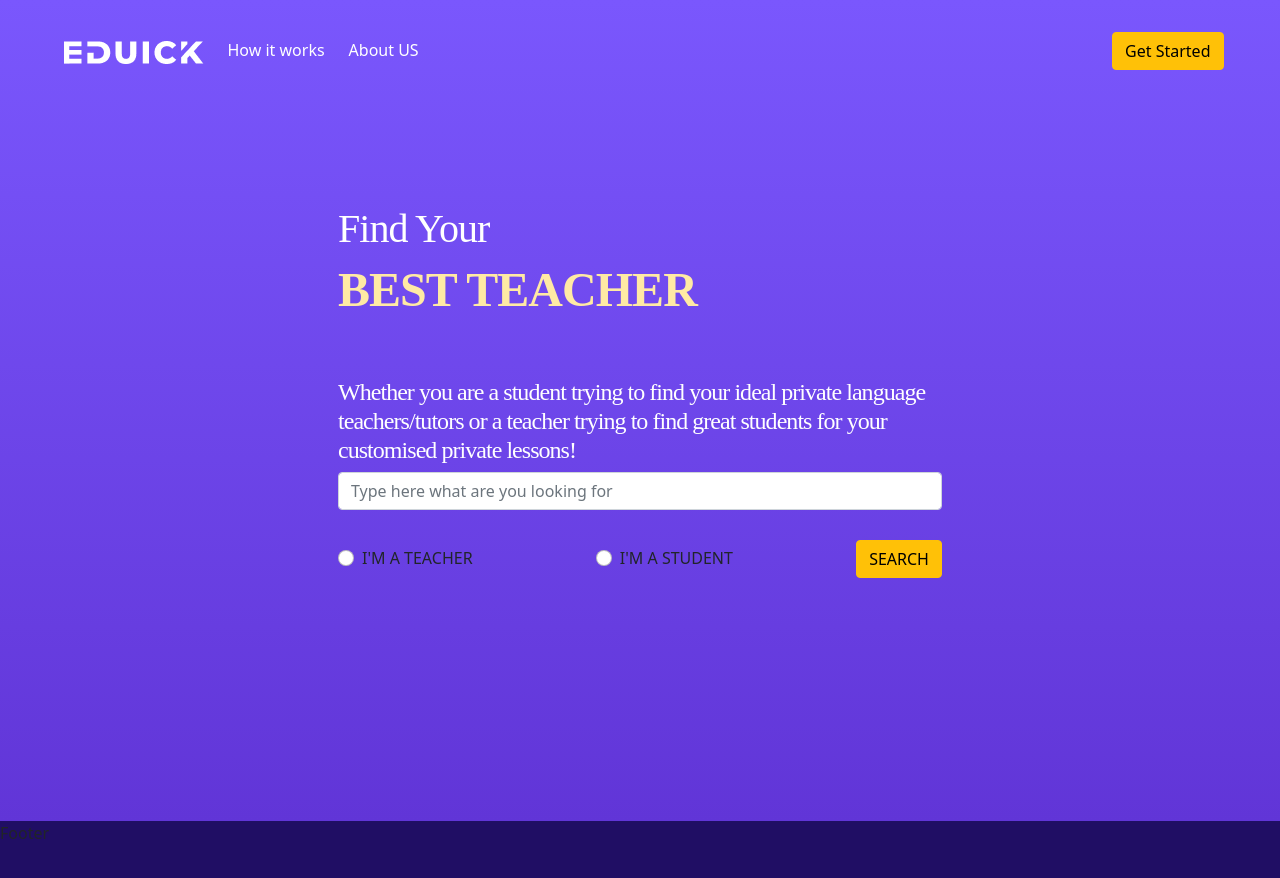
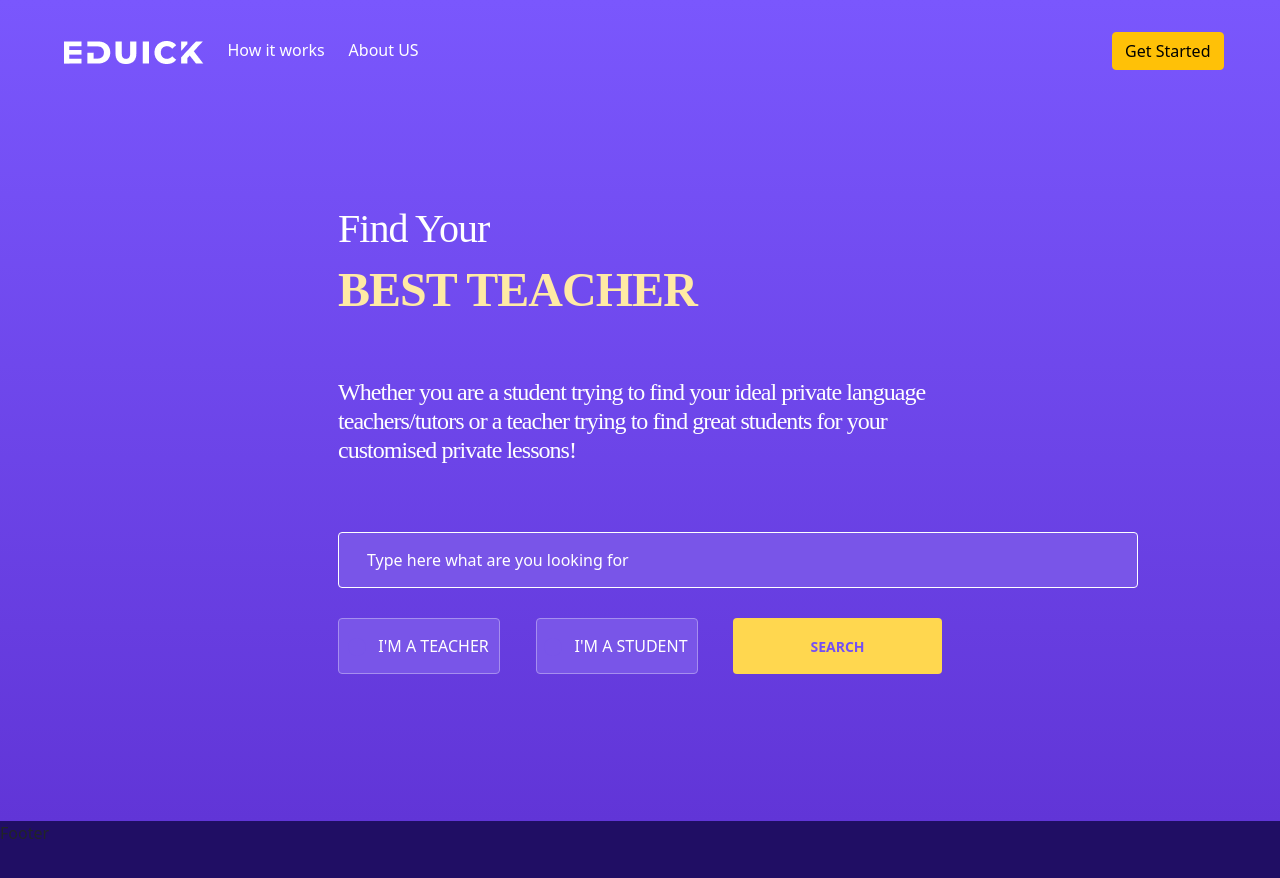
Before and after one commit to Delei09/Edusync, a React (Create React App) app in the folder front-end/: page / in a window 1280 px wide. Shown: the top 878 px of the page. Built offline with nearby package versions, Linux system fonts and the light colour scheme.

Commit message:
formulario radio

```diff
--- a/front-end/src/component/Formulario.css
+++ b/front-end/src/component/Formulario.css
@@ -4,6 +4,76 @@ align-items: center;
 justify-content: space-between;
 margin-top: 30px;
 }
+.input{
+    color:white;
+    background: #7955E8;
+    width: 100vh;
+    border-radius: 4px;
+    border: 1px solid white;
+    height: 56px;
+    padding: 12px 28px;
+    margin-top: 60px;
+
+}
 .input::placeholder{
-    color:red;
+    color: white;
 }
+.input:focus{
+    outline: none;
+
+}
+
+input[type='radio']:after {
+    width: 18px;
+    height: 18px;
+    border-radius: 50%;
+    top: -2px;
+    left: -1px;
+    position: relative;
+    background: #7955E8;
+    content: '';
+    display: inline-block;
+    visibility: visible;
+    cursor: pointer;
+}
+
+input[type='radio']:checked:after {
+    width: 15px;
+    height: 15px;
+    border-radius: 15px;
+    top: -2px;
+    left: -1px;
+    position: relative;
+    background: #FFD74F;
+    content: '';
+    display: inline-block;
+    visibility: visible;
+    border: 2px solid white;
+}
+.labelRadio{
+    margin-left:8px;
+    color: white;
+}
+input[type='radio']:checked~.radio1 {
+background-color: black;}
+.radio1 , .radio2{
+    background: #7955E8;
+    width: 162px;
+    height: 56px;
+    border-radius: 4px;
+    border: 1px solid #A68EEF;
+    display: flex;
+    justify-content: center;
+    gap: 8px;
+    align-items: center;
+}
+.buttonSearch{
+    width: 209px;
+    height: 56px;
+    border-radius: 4px;
+    background-color: #FFD74F;
+    color: #744FF4;
+    font-size: 14px;
+    font-weight: 700;
+    border: none;
+}
--- a/front-end/src/component/Formulario.jsx
+++ b/front-end/src/component/Formulario.jsx
@@ -5,25 +5,25 @@ const Formulario = () => {
 
     return (
         <form>
-                <input type = "text" className = "form-control input"
+                <input type = "text" className = " input"
                 placeholder = 'Type here what are you looking for'
                 />
                 <div className = 'formOpcao'>
-                    <div class="form-check">
-                        <input class="form-check-input" type="radio"
+                    <div class="radio1">
+                        <input class="radio" type="radio"
                                 name="opcao" id="teacher" />
-                        <label class="form-check-label" htmlFor ="teacher">
+                        <label class="labelRadio" htmlFor ="teacher">
                             I'M A TEACHER
                         </label>
                     </div>
-                    <div class="form-check">
-                        <input class="form-check-input" type="radio" name="opcao"
+                    <div class="radio2">
+                        <input class="radio" type="radio" name="opcao"
                                 id="student" />
-                        <label class="form-check-label" for="student">
+                        <label class="labelRadio" for="student">
                             I'M A STUDENT
                         </label>
                     </div>
-                    <button className="btn btn-warning">SEARCH</button>
+                    <button className="buttonSearch">SEARCH</button>
                 </div>
         </form>
     )
```
